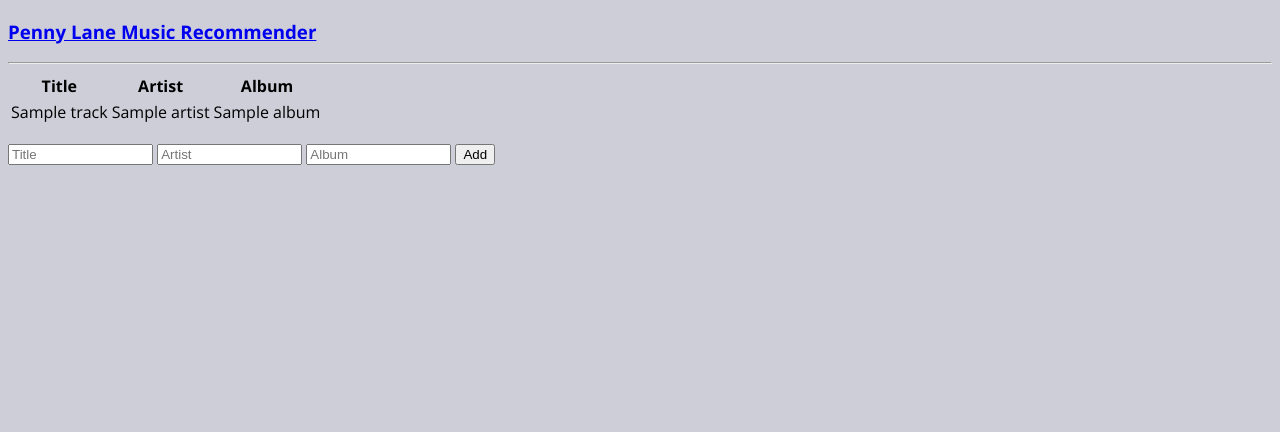
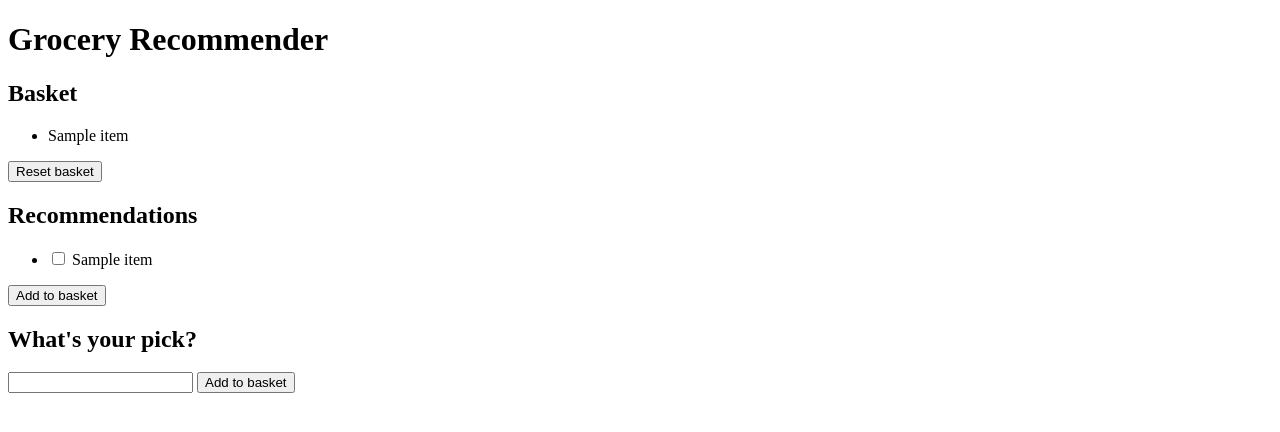
Before and after one commit to Yijun-Wu/2020-msia423-Ren-GroceryRecommender, a Flask app: template app/templates/index.html in a window 1280 px wide. Shown: the top 432 px of the page. Run offline with Flask 2, Linux system fonts and the light colour scheme; the template is opened without the code that fills it: most values are stand-ins (such as "Sample title", 1, 10 or a date in 2020); parts of the project's set-up code (start-up, migrations or seed data) failed here and were passed over.

Commit message:
Add files via upload

```diff
--- a/app/templates/error.html
+++ b/app/templates/error.html
@@ -7,11 +7,11 @@
 
 <body>
     <h3>
-         <a href = "{{ url_for('index') }}">Penny Lane Music Recommender</a>
+         <a href = "{{ url_for('index') }}">Grocery Recommender</a>
     </h3>
 
     <div class="alert alert-danger" role="alert">
-  <p class="alert-link">We're sorry. There was a problem accessing the database. Please try back later. </p>
+  <p class="alert-link">We're sorry. The item you look for is currently unavailable. Please try back later. </p>
     </div>
 
 </body>
--- a/app/templates/index.html
+++ b/app/templates/index.html
@@ -1,43 +1,38 @@
 <!DOCTYPE html>
-<html lang="en">
-<head>
-    <meta charset="UTF-8">
-    <link href="static/basic.css" rel="stylesheet">
-</head>
+<html>
+<h1>Grocery Recommender</h1>
 
-<body>
-    <h3>
-         <a href = "{{ url_for('index') }}">Penny Lane Music Recommender</a>
-    </h3>
+<h2>Basket</h2>
 
-    <hr/>
-    <table>
-         <thead>
-            <tr>
-               <th>Title</th>
-               <th>Artist</th>
-               <th>Album</th>
-            </tr>
-         </thead>
+<ul>
+{% for item in basket %}
+    <li>{{ item }}</li>
+{% endfor %}
+</ul>
 
-         <tbody>
-            {% for track in tracks %}
-               <tr>
-                   <td>{{ track.title }}</td>
-                   <td>{{ track.artist }}</td>
-                   <td>{{ track.album }}</td>
-               </tr>
-            {% endfor %}
-         </tbody>
-      </table>
-      <form action="{{ url_for('add_entry') }}" method=post class=add-entry>
-      <dl>
-        <input type=text size=15 name=title placeholder="Title">
-        <input type=text size=15 name=artist placeholder="Artist">
-        <input type=text size=15 name=album placeholder="Album">
-        <input type=submit value=Add>
-      </dl>
-    </form>
+<form method="post" action="/reset-basket/">
+    <button type="submit">Reset basket</button>
+</form>
 
-</body>
+<h2>Recommendations</h2>
+
+<form action="{{ url_for('add_thing') }}" method="post">
+    <ul>
+    {% for item in recommendations %}
+        <li>
+            <input type="checkbox" id="item-{{ item }}" name="items" value="{{ item }}" />
+            <label>{{ item }}</label>
+        </li>
+    {% endfor %}
+    </ul>
+    <button type="submit">Add to basket</button>
+</form>
+
+
+<h2>What's your pick?</h2>
+
+<form action="{{ url_for('add_thing') }}" method="post">
+    <input type="text" name="items">
+    <button type="submit">Add to basket</button>
+</form>
 </html>
```
